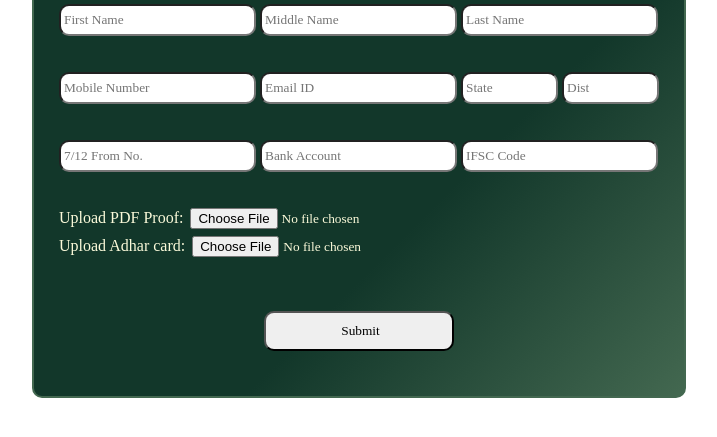
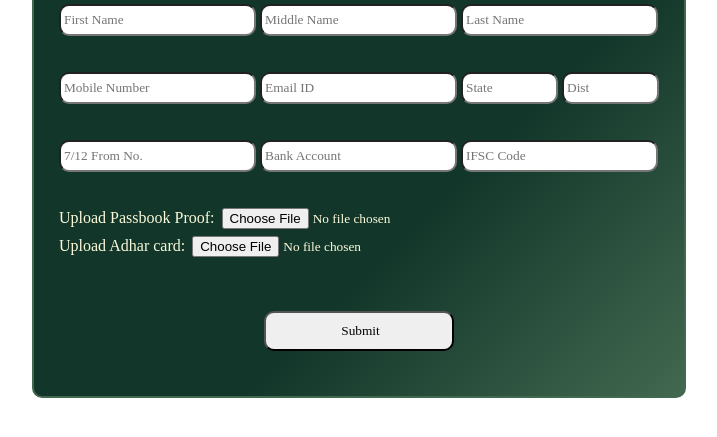
Before and after one commit to Yash1Hingu/kishansetu, a plain HTML site: page farmerRegistration.html in a window 1280 px wide. Shown: the part 229-666 px from the top of the page, without its empty margins (281-998 px from the left). Drawn offline with Linux system fonts and the light colour scheme; a web font is replaced by a local one.

Commit message:
Updated passbook name from pdf

```diff
--- a/farmerRegistration.html
+++ b/farmerRegistration.html
@@ -46,7 +46,7 @@
                         </div>
                         <br><br>
                         <div class="four" style="margin-bottom: 30px;">
-                            <label for="">Upload PDF Proof:</label>
+                            <label for="">Upload Passbook Proof:</label>
                                 <input class="inputs file-in" type="file"  placeholder="PDF Proof">
                                 <br>
                                 <label for="">Upload Adhar card:</label>
```
